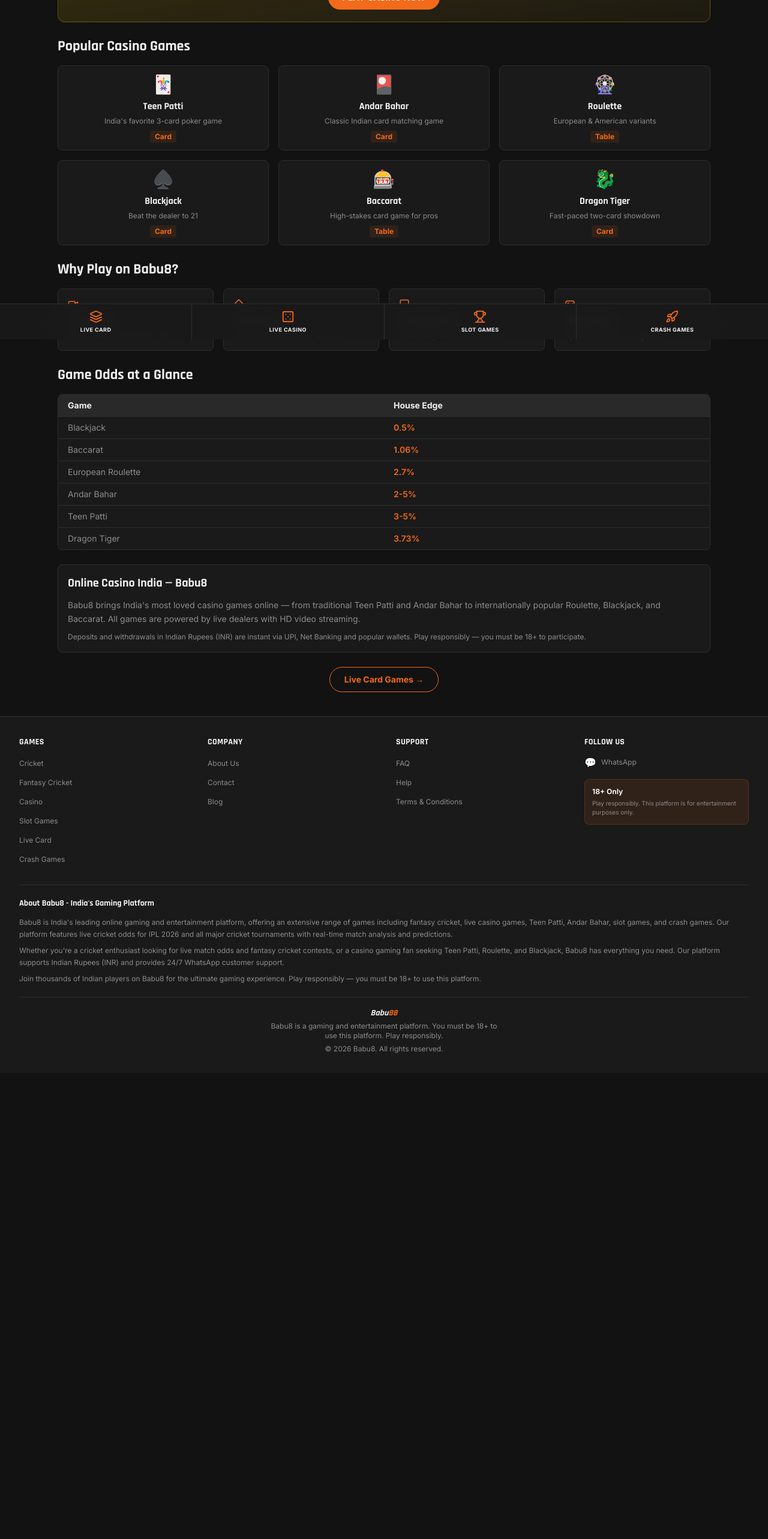
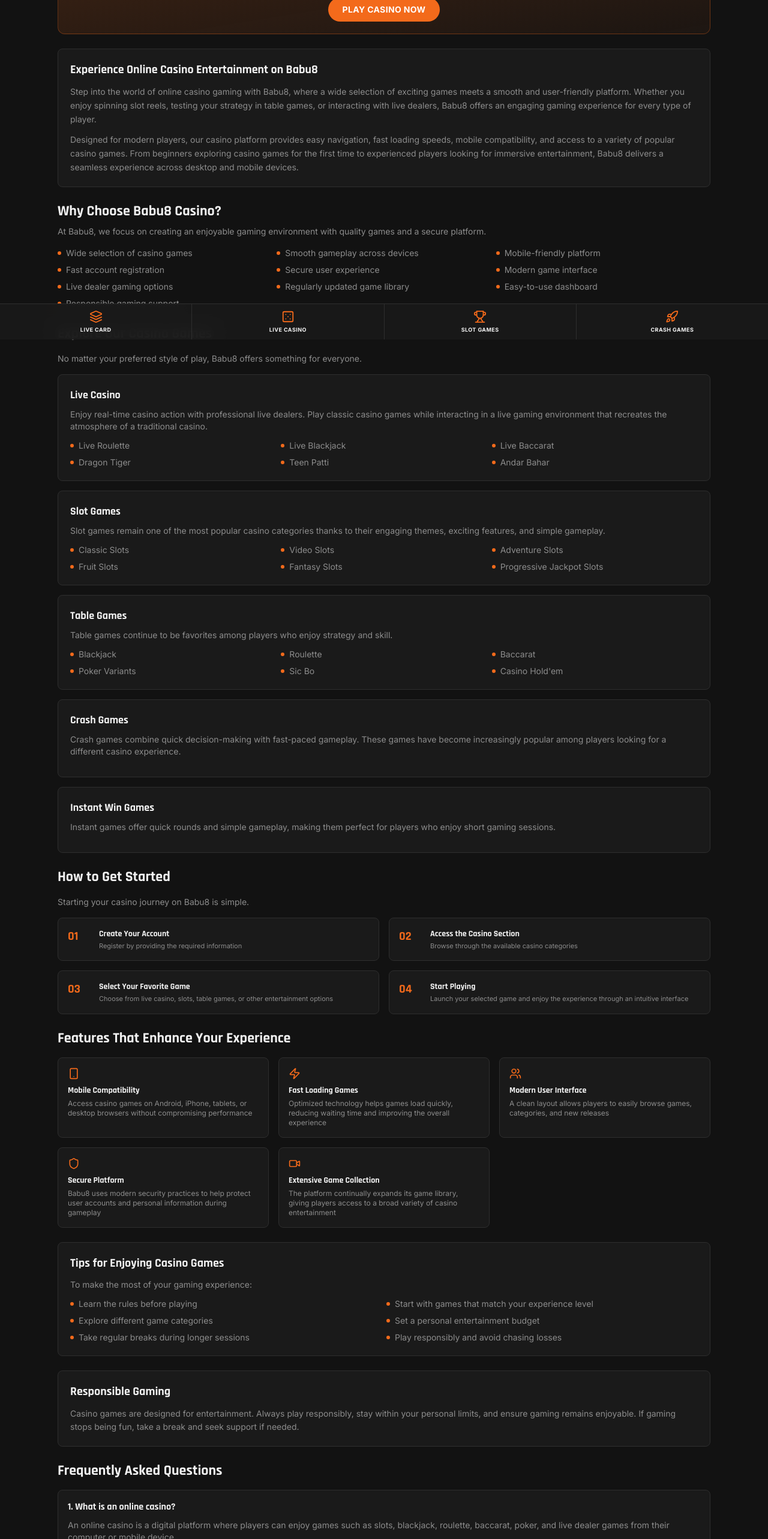
Before and after one commit to Neetu8354/promo-game-center, a React (Vite) app: page /casino in a window 1280 px wide. Shown: the part 234-2800 px from the top of the page at 60% size. Before the commit the page ends 2023 px from the top, so only its background shows below. Built offline with nearby package versions, Linux system fonts and the light colour scheme; the HTML template or start-up script is replaced by a standard one.

Commit message:
Update Casino page with comprehensive new content

```diff
--- a/src/pages/Casino.tsx
+++ b/src/pages/Casino.tsx
@@ -1,6 +1,6 @@
 import { Link } from "react-router-dom";
 import { Helmet } from "react-helmet-async";
-import { ChevronRight, Spade, Dice1, Video, Gamepad2 } from "lucide-react";
+import { ChevronRight, Spade, Dice1, Video, Gamepad2, Smartphone, Shield, Zap, Users } from "lucide-react";
 import Header from "@/components/Header";
 import Footer from "@/components/Footer";
 import BottomTabBar from "@/components/BottomTabBar";
@@ -8,33 +8,134 @@ import BottomTabBar from "@/components/BottomTabBar";
 const WHATSAPP_LINK = "https://wa.link/reddyanna_";
 const SITE_URL = "https://www.babu8.online";
 
-const games = [
-  { name: "Teen Patti", desc: "India's favorite 3-card poker game", icon: "🃏", category: "Card" },
-  { name: "Andar Bahar", desc: "Classic Indian card matching game", icon: "🎴", category: "Card" },
-  { name: "Roulette", desc: "European & American variants", icon: "🎡", category: "Table" },
-  { name: "Blackjack", desc: "Beat the dealer to 21", icon: "♠️", category: "Card" },
-  { name: "Baccarat", desc: "High-stakes card game for pros", icon: "🎰", category: "Table" },
-  { name: "Dragon Tiger", desc: "Fast-paced two-card showdown", icon: "🐉", category: "Card" },
+const benefits = [
+  "Wide selection of casino games",
+  "Smooth gameplay across devices",
+  "Mobile-friendly platform",
+  "Fast account registration",
+  "Secure user experience",
+  "Modern game interface",
+  "Live dealer gaming options",
+  "Regularly updated game library",
+  "Easy-to-use dashboard",
+  "Responsible gaming support",
 ];
 
 const features = [
-  { icon: <Video size={18} />, title: "Live Dealers", desc: "Real HD-streamed dealers 24/7" },
-  { icon: <Spade size={18} />, title: "Indian Games", desc: "Teen Patti, Andar Bahar & more" },
-  { icon: <Dice1 size={18} />, title: "INR Supported", desc: "Instant deposits & withdrawals" },
-  { icon: <Gamepad2 size={18} />, title: "Mobile Ready", desc: "Optimized for all smartphones" },
+  { icon: <Smartphone size={20} />, title: "Mobile Compatibility", desc: "Access casino games on Android, iPhone, tablets, or desktop browsers without compromising performance" },
+  { icon: <Zap size={20} />, title: "Fast Loading Games", desc: "Optimized technology helps games load quickly, reducing waiting time and improving the overall experience" },
+  { icon: <Users size={20} />, title: "Modern User Interface", desc: "A clean layout allows players to easily browse games, categories, and new releases" },
+  { icon: <Shield size={20} />, title: "Secure Platform", desc: "Babu8 uses modern security practices to help protect user accounts and personal information during gameplay" },
+  { icon: <Video size={20} />, title: "Extensive Game Collection", desc: "The platform continually expands its game library, giving players access to a broad variety of casino entertainment" },
+];
+
+const gameCategories = [
+  {
+    title: "Live Casino",
+    desc: "Enjoy real-time casino action with professional live dealers. Play classic casino games while interacting in a live gaming environment that recreates the atmosphere of a traditional casino.",
+    games: ["Live Roulette", "Live Blackjack", "Live Baccarat", "Dragon Tiger", "Teen Patti", "Andar Bahar"],
+  },
+  {
+    title: "Slot Games",
+    desc: "Slot games remain one of the most popular casino categories thanks to their engaging themes, exciting features, and simple gameplay.",
+    games: ["Classic Slots", "Video Slots", "Adventure Slots", "Fruit Slots", "Fantasy Slots", "Progressive Jackpot Slots"],
+  },
+  {
+    title: "Table Games",
+    desc: "Table games continue to be favorites among players who enjoy strategy and skill.",
+    games: ["Blackjack", "Roulette", "Baccarat", "Poker Variants", "Sic Bo", "Casino Hold'em"],
+  },
+  {
+    title: "Crash Games",
+    desc: "Crash games combine quick decision-making with fast-paced gameplay. These games have become increasingly popular among players looking for a different casino experience.",
+    games: [],
+  },
+  {
+    title: "Instant Win Games",
+    desc: "Instant games offer quick rounds and simple gameplay, making them perfect for players who enjoy short gaming sessions.",
+    games: [],
+  },
+];
+
+const steps = [
+  { step: "01", title: "Create Your Account", desc: "Register by providing the required information" },
+  { step: "02", title: "Access the Casino Section", desc: "Browse through the available casino categories" },
+  { step: "03", title: "Select Your Favorite Game", desc: "Choose from live casino, slots, table games, or other entertainment options" },
+  { step: "04", title: "Start Playing", desc: "Launch your selected game and enjoy the experience through an intuitive interface" },
+];
+
+const tips = [
+  "Learn the rules before playing",
+  "Start with games that match your experience level",
+  "Explore different game categories",
+  "Set a personal entertainment budget",
+  "Take regular breaks during longer sessions",
+  "Play responsibly and avoid chasing losses",
+];
+
+const faqs = [
+  {
+    q: "What is an online casino?",
+    a: "An online casino is a digital platform where players can enjoy games such as slots, blackjack, roulette, baccarat, poker, and live dealer games from their computer or mobile device.",
+  },
+  {
+    q: "What casino games are available on Babu8?",
+    a: "Babu8 offers a variety of casino entertainment, including Live Casino, Slot Games, Blackjack, Roulette, Baccarat, Poker, Teen Patti, Andar Bahar, Crash Games, and Instant Games.",
+  },
+  {
+    q: "Can I play on my mobile phone?",
+    a: "Yes. Babu8 is fully optimized for smartphones and tablets, allowing you to enjoy casino games anytime and anywhere.",
+  },
+  {
+    q: "Are live casino games available?",
+    a: "Yes. Live casino games feature professional dealers and real-time gameplay, providing an immersive casino experience.",
+  },
+  {
+    q: "Which casino game is best for beginners?",
+    a: "Many new players begin with slot games because they have simple gameplay, while blackjack and roulette are also popular choices once players learn the basic rules.",
+  },
+  {
+    q: "Do I need previous casino experience?",
+    a: "No. Most casino games are easy to learn, and beginners can quickly understand the basic rules before playing.",
+  },
+  {
+    q: "How do I choose the right casino game?",
+    a: "Choose based on your interests: Slots for simple entertainment, Blackjack for strategic gameplay, Roulette for classic casino action, Baccarat for straightforward rules, Live Casino for real-time interaction.",
+  },
+  {
+    q: "Is Babu8 suitable for both beginners and experienced players?",
+    a: "Yes. The platform offers games that appeal to players of different experience levels, from simple slot games to more strategic table games.",
+  },
+  {
+    q: "Does Babu8 regularly add new casino games?",
+    a: "The casino library is updated periodically with new titles and game categories to provide players with fresh entertainment options.",
+  },
+  {
+    q: "Why choose Babu8 Casino?",
+    a: "Babu8 combines a modern interface, a diverse collection of casino games, mobile compatibility, smooth performance, and a secure gaming environment, making it a convenient destination for players looking to enjoy online casino entertainment.",
+  },
 ];
 
 const Casino = () => {
   return (
     <div className="min-h-screen bg-background">
       <Helmet>
-        <title>Online Casino India - Teen Patti, Roulette & Live Games | Babu8</title>
-        <meta name="description" content="Play online casino games on Babu8 India. Teen Patti, Andar Bahar, Roulette, Blackjack and live dealer games with INR deposits. Join now!" />
+        <title>Online Casino India | Play Live Casino &amp; Slot Games on Babu8</title>
+        <meta name="description" content="Explore the Babu8 online casino with live dealer games, slot games, blackjack, roulette, baccarat, poker, Teen Patti, and more. Enjoy a secure, mobile-friendly casino experience with a wide selection of premium games." />
         <link rel="canonical" href={`${SITE_URL}/casino`} />
-        <meta property="og:title" content="Online Casino India - Teen Patti, Roulette & Live Games | Babu8" />
-        <meta property="og:description" content="India's best online casino with Teen Patti, Roulette, Andar Bahar and live dealers. INR supported." />
+        <meta property="og:title" content="Online Casino India | Play Live Casino &amp; Slot Games on Babu8" />
+        <meta property="og:description" content="Explore the Babu8 online casino with live dealer games, slot games, blackjack, roulette, baccarat, poker, Teen Patti, and more. Enjoy a secure, mobile-friendly casino experience with a wide selection of premium games." />
         <meta property="og:url" content={`${SITE_URL}/casino`} />
         <meta property="og:type" content="website" />
+        <script type="application/ld+json">{JSON.stringify({
+          "@context": "https://schema.org",
+          "@type": "FAQPage",
+          "mainEntity": faqs.map((f) => ({
+            "@type": "Question",
+            "name": f.q,
+            "acceptedAnswer": { "@type": "Answer", "text": f.a },
+          })),
+        })}</script>
       </Helmet>
 
       <Header />
@@ -50,9 +151,9 @@ const Casino = () => {
         </nav>
 
         {/* Hero */}
-        <div className="rounded-xl bg-gradient-to-br from-yellow-500/20 to-yellow-500/5 border border-yellow-500/30 p-5 mb-6 text-center">
-          <h1 className="font-heading text-2xl font-bold text-foreground mb-2">🎰 Online Casino</h1>
-          <p className="text-sm text-muted-foreground mb-4">Live dealers, Indian card games & international table games</p>
+        <div className="rounded-xl bg-gradient-to-br from-primary/20 to-primary/5 border border-primary/30 p-5 mb-6 text-center">
+          <h1 className="font-heading text-2xl md:text-4xl font-bold text-foreground mb-3">Online Casino in India  Enjoy Premium Casino Games on Babu8</h1>
+          <p className="text-sm md:text-base text-muted-foreground mb-5">Experience Online Casino Entertainment on Babu8</p>
           <a
             href={WHATSAPP_LINK}
             target="_blank"
@@ -63,74 +164,119 @@ const Casino = () => {
           </a>
         </div>
 
-        {/* Games Grid */}
+        {/* Intro */}
+        <section className="mb-6 bg-card border border-border rounded-lg p-5">
+          <h2 className="font-heading text-lg md:text-xl font-bold text-foreground mb-3">Experience Online Casino Entertainment on Babu8</h2>
+          <p className="text-sm text-muted-foreground leading-relaxed mb-3">
+            Step into the world of online casino gaming with Babu8, where a wide selection of exciting games meets a smooth and user-friendly platform. Whether you enjoy spinning slot reels, testing your strategy in table games, or interacting with live dealers, Babu8 offers an engaging gaming experience for every type of player.
+          </p>
+          <p className="text-sm text-muted-foreground leading-relaxed">
+            Designed for modern players, our casino platform provides easy navigation, fast loading speeds, mobile compatibility, and access to a variety of popular casino games. From beginners exploring casino games for the first time to experienced players looking for immersive entertainment, Babu8 delivers a seamless experience across desktop and mobile devices.
+          </p>
+        </section>
+
+        {/* Why Choose */}
         <section className="mb-6">
-          <h2 className="font-heading text-xl md:text-2xl font-bold text-foreground mb-4">Popular Casino Games</h2>
-          <div className="grid grid-cols-2 md:grid-cols-3 gap-4">
-            {games.map((g, i) => (
-              <a
-                key={i}
-                href={WHATSAPP_LINK}
-                target="_blank"
-                rel="noopener noreferrer"
-                className="bg-card border border-border rounded-lg p-3 hover:border-primary/50 transition-all text-center"
-              >
-                <div className="text-3xl mb-2">{g.icon}</div>
-                <h3 className="text-sm md:text-base font-bold text-foreground mb-1">{g.name}</h3>
-                <p className="text-xs text-muted-foreground">{g.desc}</p>
-                <span className="inline-block mt-2 text-xs font-bold text-primary bg-primary/10 px-2 py-0.5 rounded">{g.category}</span>
-              </a>
+          <h2 className="font-heading text-xl md:text-2xl font-bold text-foreground mb-2">Why Choose Babu8 Casino?</h2>
+          <p className="text-sm text-muted-foreground mb-4">At Babu8, we focus on creating an enjoyable gaming environment with quality games and a secure platform.</p>
+          <div className="grid grid-cols-2 md:grid-cols-3 gap-2 mb-4">
+            {benefits.map((item, i) => (
+              <div key={i} className="flex items-center gap-2 text-sm text-muted-foreground">
+                <span className="w-1.5 h-1.5 rounded-full bg-primary flex-shrink-0" />
+                {item}
+              </div>
+            ))}
+          </div>
+        </section>
+
+        {/* Game Categories */}
+        <section className="mb-6">
+          <h2 className="font-heading text-xl md:text-2xl font-bold text-foreground mb-4">Explore Our Casino Games</h2>
+          <p className="text-sm text-muted-foreground mb-4">No matter your preferred style of play, Babu8 offers something for everyone.</p>
+          <div className="space-y-4">
+            {gameCategories.map((cat, i) => (
+              <div key={i} className="bg-card border border-border rounded-lg p-5">
+                <h3 className="text-lg font-bold text-foreground mb-2">{cat.title}</h3>
+                <p className="text-sm text-muted-foreground mb-3">{cat.desc}</p>
+                {cat.games.length > 0 && (
+                  <div className="grid grid-cols-2 md:grid-cols-3 gap-2">
+                    {cat.games.map((game, j) => (
+                      <div key={j} className="flex items-center gap-2 text-sm text-muted-foreground">
+                        <span className="w-1.5 h-1.5 rounded-full bg-primary flex-shrink-0" />
+                        {game}
+                      </div>
+                    ))}
+                  </div>
+                )}
+              </div>
+            ))}
+          </div>
+        </section>
+
+        {/* Getting Started */}
+        <section className="mb-6">
+          <h2 className="font-heading text-xl md:text-2xl font-bold text-foreground mb-4">How to Get Started</h2>
+          <p className="text-sm text-muted-foreground mb-4">Starting your casino journey on Babu8 is simple.</p>
+          <div className="space-y-3 md:grid md:grid-cols-2 md:gap-4 md:space-y-0">
+            {steps.map((s) => (
+              <div key={s.step} className="flex gap-3 bg-card border border-border rounded-lg p-4 items-start">
+                <span className="text-primary font-heading font-bold text-xl w-10 shrink-0">{s.step}</span>
+                <div>
+                  <h3 className="text-sm font-bold text-foreground">{s.title}</h3>
+                  <p className="text-[11px] text-muted-foreground mt-0.5">{s.desc}</p>
+                </div>
+              </div>
             ))}
           </div>
         </section>
 
         {/* Features */}
         <section className="mb-6">
-          <h2 className="font-heading text-xl md:text-2xl font-bold text-foreground mb-4">Why Play on Babu8?</h2>
-          <div className="grid grid-cols-2 md:grid-cols-4 gap-4">
+          <h2 className="font-heading text-xl md:text-2xl font-bold text-foreground mb-4">Features That Enhance Your Experience</h2>
+          <div className="grid grid-cols-1 md:grid-cols-2 lg:grid-cols-3 gap-4">
             {features.map((f, i) => (
               <div key={i} className="bg-card border border-border rounded-lg p-4">
                 <div className="text-primary mb-2">{f.icon}</div>
-                <h3 className="text-sm md:text-base font-bold text-foreground mb-1">{f.title}</h3>
+                <h3 className="text-sm font-bold text-foreground mb-1">{f.title}</h3>
                 <p className="text-xs text-muted-foreground">{f.desc}</p>
               </div>
             ))}
           </div>
         </section>
 
-        {/* House Edge Table */}
-        <section className="mb-6">
-          <h2 className="font-heading text-xl md:text-2xl font-bold text-foreground mb-4">Game Odds at a Glance</h2>
-          <div className="bg-card border border-border rounded-lg overflow-hidden">
-            <div className="grid grid-cols-2 bg-secondary">
-              <div className="px-4 py-2 text-sm font-bold text-foreground">Game</div>
-              <div className="px-4 py-2 text-sm font-bold text-foreground">House Edge</div>
-            </div>
-            {[
-              ["Blackjack", "0.5%"],
-              ["Baccarat", "1.06%"],
-              ["European Roulette", "2.7%"],
-              ["Andar Bahar", "2-5%"],
-              ["Teen Patti", "3-5%"],
-              ["Dragon Tiger", "3.73%"],
-            ].map(([game, edge]) => (
-              <div key={game} className="grid grid-cols-2 border-t border-border">
-                <div className="px-4 py-2 text-sm text-muted-foreground">{game}</div>
-                <div className="px-4 py-2 text-sm font-semibold text-primary">{edge}</div>
+        {/* Tips */}
+        <section className="mb-6 bg-card border border-border rounded-lg p-5">
+          <h2 className="font-heading text-lg md:text-xl font-bold text-foreground mb-3">Tips for Enjoying Casino Games</h2>
+          <p className="text-sm text-muted-foreground mb-3">To make the most of your gaming experience:</p>
+          <div className="grid grid-cols-1 md:grid-cols-2 gap-2">
+            {tips.map((tip, i) => (
+              <div key={i} className="flex items-center gap-2 text-sm text-muted-foreground">
+                <span className="w-1.5 h-1.5 rounded-full bg-primary flex-shrink-0" />
+                {tip}
               </div>
             ))}
           </div>
         </section>
 
-        {/* SEO Content */}
-        <section className="mb-6 bg-card border border-border rounded-lg p-4">
-          <h2 className="font-heading text-lg md:text-xl font-bold text-foreground mb-3">Online Casino India — Babu8</h2>
-          <p className="text-sm text-muted-foreground leading-relaxed mb-2">
-            Babu8 brings India's most loved casino games online — from traditional Teen Patti and Andar Bahar to internationally popular Roulette, Blackjack, and Baccarat. All games are powered by live dealers with HD video streaming.
+        {/* Responsible Gaming */}
+        <section className="mb-6 bg-card border border-border rounded-lg p-5">
+          <h2 className="font-heading text-lg md:text-xl font-bold text-foreground mb-3">Responsible Gaming</h2>
+          <p className="text-sm text-muted-foreground leading-relaxed">
+            Casino games are designed for entertainment. Always play responsibly, stay within your personal limits, and ensure gaming remains enjoyable. If gaming stops being fun, take a break and seek support if needed.
           </p>
-          <p className="text-xs text-muted-foreground leading-relaxed">
-            Deposits and withdrawals in Indian Rupees (INR) are instant via UPI, Net Banking and popular wallets. Play responsibly — you must be 18+ to participate.
-          </p>
+        </section>
+
+        {/* FAQ */}
+        <section className="mb-6">
+          <h2 className="font-heading text-xl md:text-2xl font-bold text-foreground mb-4">Frequently Asked Questions</h2>
+          <div className="space-y-3">
+            {faqs.map((faq, i) => (
+              <div key={i} className="bg-card border border-border rounded-lg p-4">
+                <h3 className="text-sm md:text-base font-bold text-foreground mb-2">{i + 1}. {faq.q}</h3>
+                <p className="text-xs md:text-sm text-muted-foreground leading-relaxed">{faq.a}</p>
+              </div>
+            ))}
+          </div>
         </section>
 
         <div className="text-center">
```
